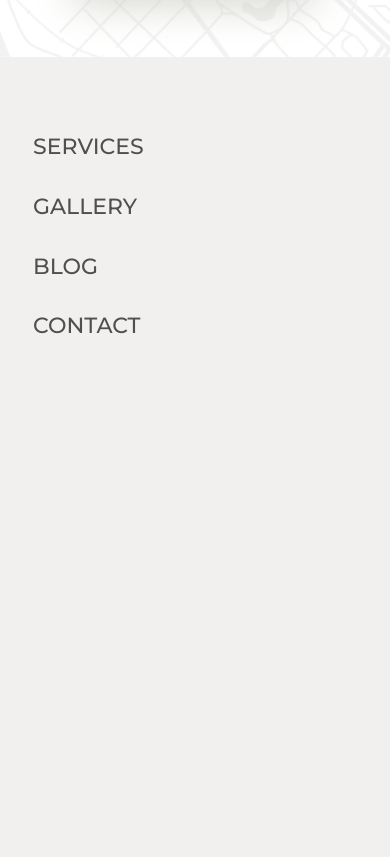
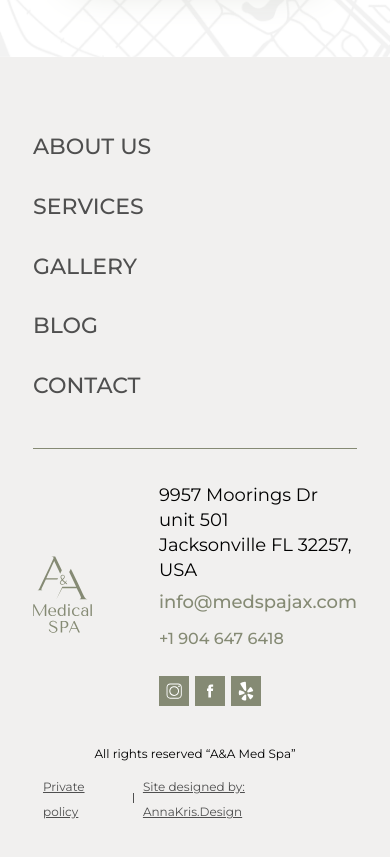
Before and after one commit to Turalinov/spajax.com, a plain HTML site: page docs/index.html in a window 390 px wide. Shown: the part 8125-8982 px from the top of the page. Before the commit the page ends 8542 px from the top, so only its background shows below. Drawn offline with nearby package versions, Linux system fonts and the light colour scheme.

Commit message:
added footer descktop

```diff
--- a/docs/css/main.css
+++ b/docs/css/main.css
@@ -702,6 +702,24 @@ button:focus {
   padding: 75px 0;
 }
 
+.footer__menu {
+  margin-bottom: 81px;
+}
+
+.footer__menu .menu__nav ul {
+  justify-content: center;
+  position: relative;
+}
+.footer__menu .menu__nav ul::before {
+  content: "";
+  position: absolute;
+  max-width: 471px;
+  width: 100%;
+  height: 1px;
+  bottom: -47px;
+  background-color: var(--clr-203);
+}
+
 .footer__menu .menu__nav ul li a {
   color: var(--clr-gray2);
 }
@@ -713,6 +731,101 @@ button:focus {
 .footer__menu .menu__nav > ul > li > a:hover,
 .footer__menu .menu__nav > ul > li.current_page_item > a {
   color: var(--clr-203);
+}
+
+.footer__content {
+  display: flex;
+  justify-content: center;
+  align-items: center;
+  margin-bottom: 40px;
+}
+
+.footer__logo.logo {
+  width: 86px;
+  height: 113px;
+}
+.footer__contacts {
+  margin-left: 67px;
+}
+
+.footer__contacts-location {
+  margin-bottom: 6px;
+}
+
+.footer__contacts-email,
+.footer__contacts-phone {
+  display: inline-block;
+  font-family: "Montserrat", sans-serif;
+  font-weight: 500;
+  color: var(--clr-203);
+  position: relative;
+  transition: 0.3s;
+}
+.footer__contacts-email:hover,
+.footer__contacts-phone:hover {
+  color: var(--clr-210);
+}
+.footer__contacts-email:hover::before,
+.footer__contacts-phone:hover::before {
+  opacity: 1;
+  visibility: visible;
+}
+.footer__contacts-email::before,
+.footer__contacts-phone::before {
+  content: "";
+  position: absolute;
+  width: 100%;
+  height: 1px;
+  background-color: var(--clr-210);
+  bottom: -2px;
+  opacity: 0;
+  visibility: hidden;
+  transition: 0.3s;
+}
+
+.footer__contacts-email {
+  margin-bottom: 11px;
+}
+
+.footer__contacts-phone {
+  font-size: 16px;
+  margin-bottom: 26px;
+}
+
+.footer__rights {
+  text-align: center;
+  font-size: 12px;
+  margin-bottom: 10px;
+}
+
+.footer__links {
+  display: flex;
+  justify-content: center;
+  align-items: center;
+}
+
+.footer__links-item {
+  position: relative;
+  padding: 0 10px;
+}
+.footer__links-item::before {
+  content: "";
+  position: absolute;
+  left: 0;
+  top: 50%;
+  transform: translateY(-50%);
+  width: 1px;
+  height: 10px;
+  background-color: var(--clr-gray2);
+}
+.footer__links-item:first-child::before {
+  display: none;
+}
+
+.footer__links-elem {
+  font-size: 12px;
+  color: var(--clr-gray2);
+  text-decoration: underline;
 }
 
 .form__row--btn {
@@ -1060,7 +1173,7 @@ button:focus {
 }
 @media screen and (max-width: 470px) {
   .map__ticket-office.ticket {
-    top: 25px;
+    top: 15px;
   }
 }
 
@@ -1078,7 +1191,7 @@ button:focus {
 }
 @media screen and (max-width: 470px) {
   .map__ticket-phone.ticket {
-    top: 202px;
+    top: 182px;
   }
 }
 
@@ -1679,6 +1792,38 @@ button:focus {
   background-size: cover;
 }
 
+.socials {
+  display: flex;
+}
+
+.socials__item {
+  width: 30px;
+  height: 30px;
+  background-color: var(--clr-203);
+  transition: 0.3s;
+}
+.socials__item:hover {
+  background-color: var(--clr-210);
+}
+
+.socials__link {
+  display: block;
+  width: 100%;
+  height: 100%;
+  display: flex;
+  justify-content: center;
+  align-items: center;
+}
+
+.socials__item + .socials__item {
+  margin-left: 6px;
+}
+
+.socials__img {
+  width: 20px;
+  height: 20px;
+}
+
 .ticket {
   padding: 30px 20px 35px;
   width: 268px;
--- a/docs/index.html
+++ b/docs/index.html
@@ -581,6 +581,9 @@
       <nav class="menu__nav">
         <ul class="">
           <li class="menu__item">
+            <a href="about.html">About us</a>
+          </li>
+          <li class="menu__item">
             <!-- current_page_item-->
             <a href="services.html">Services</a>
           </li>
@@ -598,9 +601,61 @@
     </div>
 
     <!-- флекс контейнер и внутри два дочерних  -->
+    <div class="footer__content">
+
+      <div class="footer__logo logo">
+        <a href="index.html" class="logo__link">
+          <img src="img/logo-big.svg" alt="A&A Medical Spa" class="logo__img" width="86" height="113">
+        </a>
+      </div>
+
+      <div class="footer__contacts">
+        <div class="footer__contacts-location">
+          9957 Moorings Dr unit 501<br>
+          Jacksonville FL 32257, USA
+        </div>
+        <a href="mailto:info@medspajax.com" class="footer__contacts-email">info@medspajax.com</a><br>
+        <a href="tel:+19046476418" class="footer__contacts-phone">+1 904 647 6418</a>
+        <ul class="footer__contacts-socials socials">
+          <li class="socials__item">
+            <a class="socials__link" href="https://www.instagram.com/aa.medspa.jax/" target="blank">
+              <img src="img/instagram.svg" alt="instagram" class="socials__img">
+            </a>
+          </li>
+          <li class="socials__item">
+            <a class="socials__link" href="https://www.facebook.com/A-A-Med-Spa-103882085548241" target="blank">
+              <img src="img/facebook.svg" alt="facebook" class="socials__img">
+            </a>
+          </li>
+          <li class="socials__item">
+            <a class="socials__link" href="https://m.yelp.com/biz/a-and-a-medical-spa-jacksonville" target="blank">
+              <img src="img/yelp.svg" alt="yelp" class="socials__img">
+            </a>
+          </li>
+
+
+
+        </ul>
+
+
+      </div>
+
+
+    </div>
+
+    <div class="footer__rights">All rights reserved “A&A Med Spa”</div>
 
     <!-- все права защищены  -->
 
+    <ul class="footer__links">
+      <li class="footer__links-item">
+        <a href="politics.html" class="footer__links-elem">Private policy</a>
+      </li>
+
+      <li class="footer__links-item">
+        <a href="https://www.behance.net/annakris" class="footer__links-elem">Site designed by: AnnaKris.Design</a>
+      </li>
+    </ul>
     <!-- ссылки  -->
 
   </div>
```
Also changed, not shown: docs/css/main.min.css, docs/img/facebook.svg (added), docs/img/instagram.svg (added), docs/img/logo-big.svg (added), docs/img/schedule-bg-mobile.png (deleted), docs/img/schedule-bg1.png (deleted), docs/img/schedule-map-mobile.png (deleted), docs/img/yelp.svg (added).
